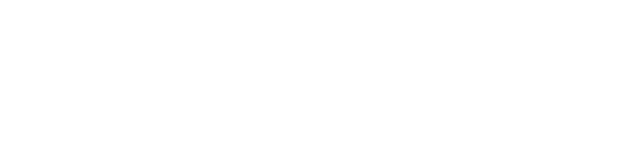
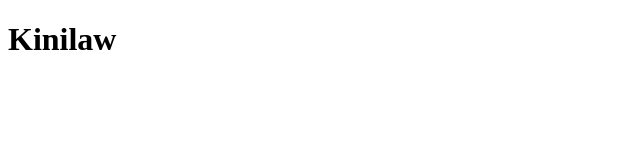
Before and after one commit to Frontendandcenter/odin-recipes, a plain HTML site: page recipes/kinilaw.html in a window 1280 px wide. Shown: the whole page, without its empty margins (0-640 px from the left). Drawn offline with Linux system fonts and the light colour scheme.

Commit message:
Add body to kinilaw
eidt body baconlettucetomato

[Ticket: X]

```diff
--- a/recipes/kinilaw.html
+++ b/recipes/kinilaw.html
@@ -4,5 +4,10 @@
         <meta charset="utf8">
         <title>Kinilaw</title>
     </head>
+    <body>
+        <h1><strong>Kinilaw</strong></h1>
+    </body>
+
+
 
 </html>
```
Also changed, not shown: recipes/baconlettucetomato.html (+3 -1 lines).
